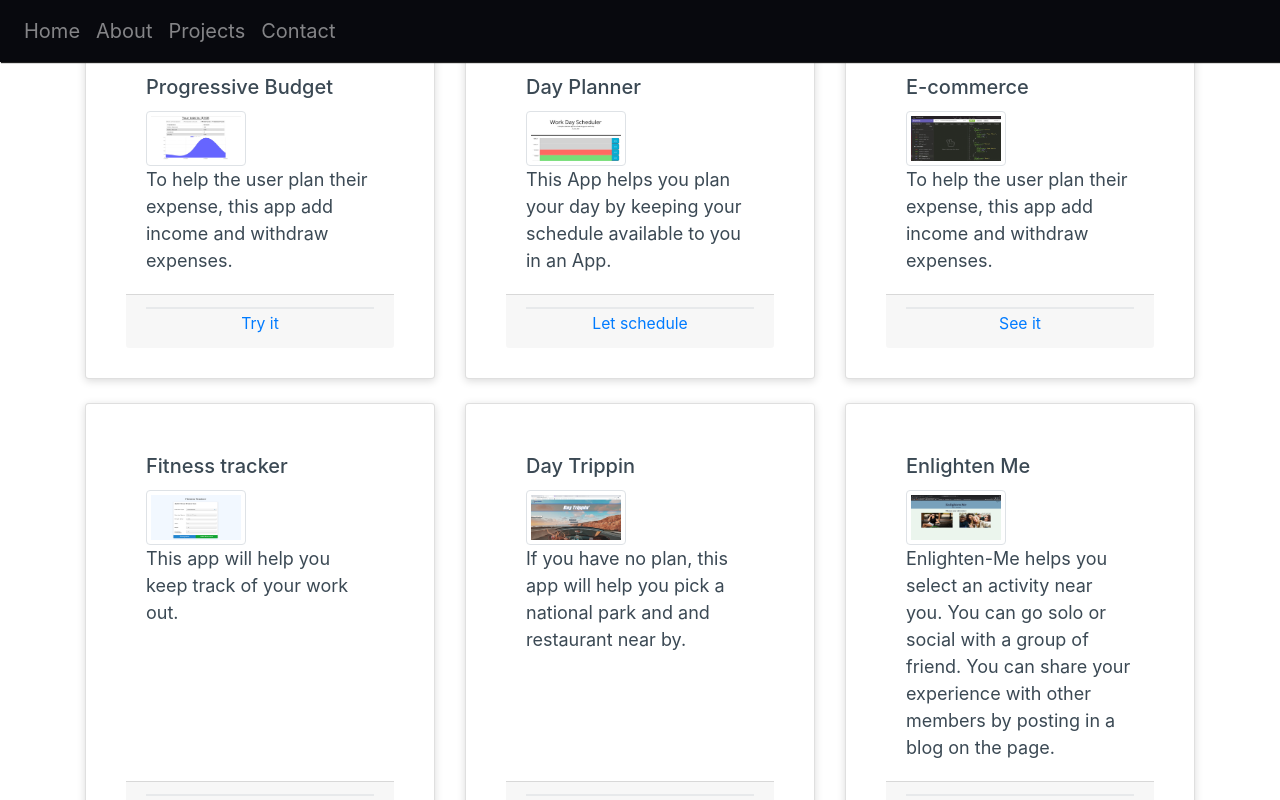
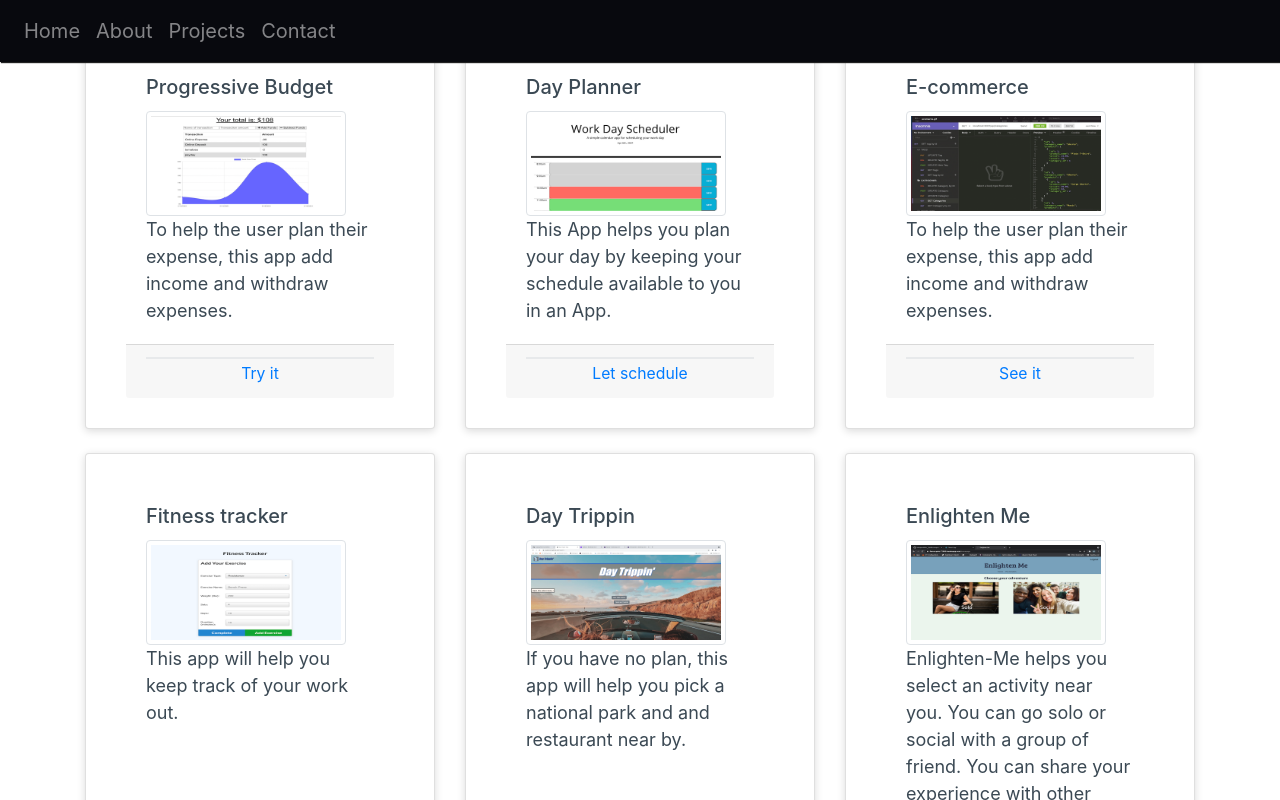
Before and after one commit to mujinga21/React-Portfolio, a React (Create React App) app: page /project in a window 1280 px wide. Shown: the top 800 px of the page. Built offline with nearby package versions, Linux system fonts and the light colour scheme.

Commit message:
adjusted images

```diff
--- a/src/components/pages/Project.js
+++ b/src/components/pages/Project.js
@@ -23,7 +23,7 @@ function Project() {
 
       <Card.Title>Progressive Budget</Card.Title>
 
-      <Image width="100" height="80"
+      <Image width="200" height="100"
         className='profile justify-content-end'
         alt='profile'
         src={progressive}
@@ -44,7 +44,7 @@ function Project() {
   <Card>
     <Card.Body>
       <Card.Title>Day Planner</Card.Title>
-      <Image width="100" height="80"
+      <Image width="200" height="100"
         className='profile justify-content-end'
         alt='profile'
         src={dayplan}
@@ -65,7 +65,7 @@ function Project() {
     <Card.Body>
       <Card.Title>E-commerce</Card.Title>
 
-      <Image width="100" height="80"
+      <Image width="200" height="100"
         className='profile justify-content-end'
         alt='profile'
         src={ecommerce}
@@ -91,7 +91,7 @@ function Project() {
      <Card>
     <Card.Body>
       <Card.Title>Fitness tracker</Card.Title>
-      <Image width="100" height="80"
+      <Image width="200" height="100"
         className='profile justify-content-end'
         alt='profile'
         src={fitness}
@@ -112,7 +112,7 @@ function Project() {
     <Card.Body>
       <Card.Title>Day Trippin</Card.Title>
 
-      <Image width="100" height="80"
+      <Image width="200" height="100"
         className='profile justify-content-end'
         alt='profile'
         src={trippin}
@@ -133,7 +133,7 @@ function Project() {
     <Card.Body>
       <Card.Title>Enlighten Me</Card.Title>
 
-      <Image width="100" height="80"
+      <Image width="200" height="100"
         className='profile justify-content-end'
         alt='profile'
         src={enlighten}
```
